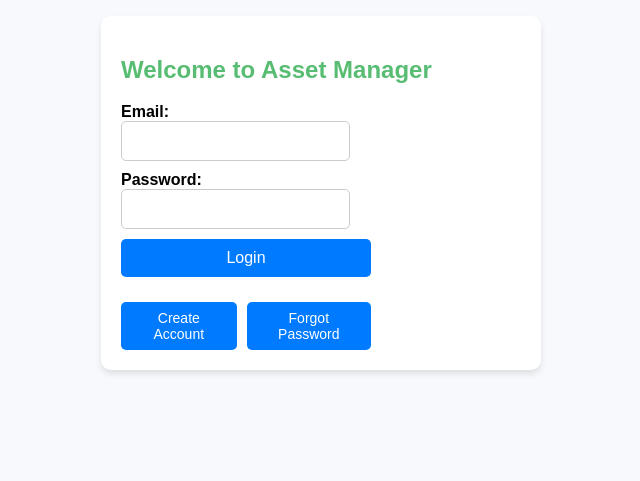
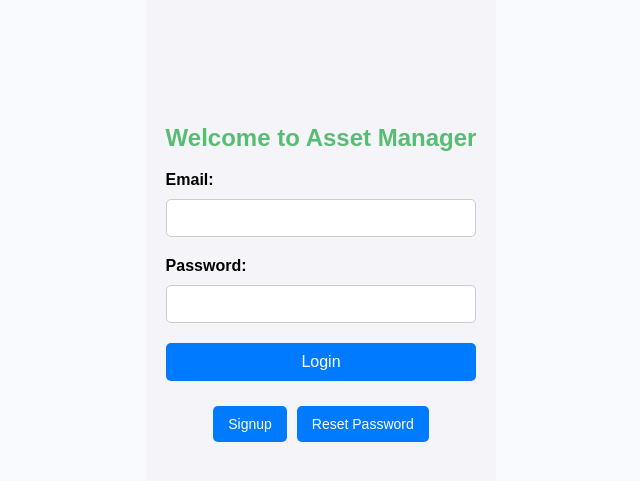
Before and after one commit to SannihithReddy610/AssetManager, a React (Create React App) app: page / in a window 1280 px wide. Shown: the part 207-688 px from the top of the page, without its empty margins (319-959 px from the left). Built offline with nearby package versions, Linux system fonts and the light colour scheme; no server answers.

Commit message:
Added Search by serial number feature

```diff
--- a/src/App.js
+++ b/src/App.js
@@ -1,11 +1,11 @@
-// src/App.js
 import React, { useState, useEffect } from "react";
 import Login from "./Login";
 import Signup from "./Signup";
-import PasswordReset from "./PasswordReset"; // Import PasswordReset component
+import PasswordReset from "./PasswordReset";
 import Logout from "./Logout";
 import { auth } from "./firebase";
 import { onAuthStateChanged } from "firebase/auth";
+import SearchAsset from "./SearchAsset"; // Import the new component
 import "./styles.css";
 
 const App = () => {
@@ -23,30 +23,35 @@ const App = () => {
   return (
     <div className="container">
       {user ? (
-        <div>
-          <h2>Welcome, {user.email}</h2>
-          <Logout />
+        <div className="dashboard">
+          <div className="header">
+            <h2 className="welcome-message">Welcome, {user.email}</h2>
+            <Logout />
+          </div>
+          <SearchAsset /> {/* Include the SearchAsset component */}
         </div>
       ) : (
-        <div>
+        <div className="auth-section">
           {/* Conditional rendering for Login, Signup, and Password Reset */}
           {view === "login" && <Login setView={setView} />}
           {view === "signup" && <Signup />}
           {view === "reset" && <PasswordReset setView={setView} />}
+
+          {/* Buttons for switching views */}
           {view !== "reset" && (
-            <div className="button-container">
+            <div className="button-group">
               <button
                 className="toggle-button"
                 onClick={() => setView(view === "login" ? "signup" : "login")}
               >
-                {view === "login" ? "Create Account" : "Go to Login"}
+                {view === "login" ? "Signup" : "Go to Login"}
               </button>
               {view === "login" && (
                 <button
                   className="toggle-button"
                   onClick={() => setView("reset")}
                 >
-                  Forgot Password
+                  Reset Password
                 </button>
               )}
             </div>
--- /dev/null
+++ b/src/SearchAsset.js
@@ -0,0 +1,112 @@
+import React, { useState } from "react";
+import { database } from "./firebase";
+import { ref, get } from "firebase/database";
+
+const SearchAsset = () => {
+  const [serialNo, setSerialNo] = useState("");
+  const [assetDetails, setAssetDetails] = useState(null);
+  const [error, setError] = useState(null);
+
+  const fetchAssetDetails = async () => {
+    if (!serialNo.trim()) {
+      setError("Please enter a valid Serial Number.");
+      return;
+    }
+    setError(null);
+    setAssetDetails(null);
+
+    try {
+      const assetRef = ref(database, `assets/${serialNo}`);
+      const snapshot = await get(assetRef);
+
+      if (snapshot.exists()) {
+        setAssetDetails(snapshot.val());
+      } else {
+        setError("No asset found with the given Serial Number.");
+      }
+    } catch (err) {
+      setError("An error occurred while fetching asset details.");
+      console.error(err);
+    }
+  };
+
+  return (
+    <div>
+      <h2>Search Asset by Serial Number</h2>
+      <input
+        type="text"
+        value={serialNo}
+        onChange={(e) => setSerialNo(e.target.value)}
+        placeholder="Enter Serial Number"
+      />
+      <button onClick={fetchAssetDetails} className="search-button">Search</button>
+
+      {error && <p style={{ color: "red" }}>{error}</p>}
+      {assetDetails && (
+  <div>
+    <h3>Asset Details:</h3>
+    <table
+      border="1"
+      style={{
+        borderCollapse: "collapse",
+        width: "100%",
+        tableLayout: "fixed",
+      }}
+    >
+      <thead>
+        <tr>
+          <th style={{ width: "30%", textAlign: "left", padding: "8px" }}>
+            Field
+          </th>
+          <th style={{ width: "70%", textAlign: "left", padding: "8px" }}>
+            Value
+          </th>
+        </tr>
+      </thead>
+      <tbody>
+        <tr>
+          <td style={{ padding: "8px" }}>Asset Number</td>
+          <td style={{ padding: "8px" }}>{assetDetails.AssetNo}</td>
+        </tr>
+        <tr>
+          <td style={{ padding: "8px" }}>Asset Category</td>
+          <td style={{ padding: "8px" }}>{assetDetails.AssetCategory}</td>
+        </tr>
+        <tr>
+          <td style={{ padding: "8px" }}>Asset Sub-Category</td>
+          <td style={{ padding: "8px" }}>{assetDetails.AssetSubCategory}</td>
+        </tr>
+        <tr>
+          <td style={{ padding: "8px" }}>Cost Center</td>
+          <td style={{ padding: "8px" }}>{assetDetails.CostCenter}</td>
+        </tr>
+        <tr>
+          <td style={{ padding: "8px" }}>GA</td>
+          <td style={{ padding: "8px" }}>{assetDetails.GA}</td>
+        </tr>
+        <tr>
+          <td style={{ padding: "8px" }}>Asset Description 1</td>
+          <td style={{ padding: "8px" }}>{assetDetails.AssetDescription1}</td>
+        </tr>
+        <tr>
+          <td style={{ padding: "8px" }}>Asset Description 2</td>
+          <td style={{ padding: "8px" }}>{assetDetails.AssetDescription2}</td>
+        </tr>
+        <tr>
+          <td style={{ padding: "8px" }}>Asset Description 3</td>
+          <td style={{ padding: "8px" }}>{assetDetails.AssetDescription3}</td>
+        </tr>
+        <tr>
+          <td style={{ padding: "8px" }}>Cap. Date</td>
+          <td style={{ padding: "8px" }}>{assetDetails.CapDate}</td>
+        </tr>
+      </tbody>
+    </table>
+  </div>
+)}
+
+    </div>
+  );
+};
+
+export default SearchAsset;
--- a/src/firebase.js
+++ b/src/firebase.js
@@ -1,10 +1,13 @@
 // src/firebase.js
 import { initializeApp } from 'firebase/app';
 import { getAuth } from 'firebase/auth';
+import { getDatabase } from "firebase/database";
 
+// For Firebase JS SDK v7.20.0 and later, measurementId is optional
 const firebaseConfig = {
   apiKey: "AIzaSyBVMXuv6HnFPjLnBsR-kqMTGhglEKTXPPo",
   authDomain: "assettmanagerr.firebaseapp.com",
+  databaseURL: "https://assettmanagerr-default-rtdb.asia-southeast1.firebasedatabase.app",
   projectId: "assettmanagerr",
   storageBucket: "assettmanagerr.firebasestorage.app",
   messagingSenderId: "967087291861",
@@ -13,6 +16,5 @@ const firebaseConfig = {
 };
 
 const app = initializeApp(firebaseConfig);
-const auth = getAuth(app);
-
-export { auth };
+export const auth = getAuth(app);
+export const database = getDatabase(app);
--- a/src/styles.css
+++ b/src/styles.css
@@ -7,20 +7,50 @@ body {
     display: flex;
     justify-content: center;
     align-items: center;
-    height: 100vh;
+    height: 120vh;
   }
 
   .container {
-    display: grid;
-    grid-template-columns: 5fr 3fr;
-    background: white;
-    border-radius: 10px;
-    box-shadow: 0 4px 6px rgba(0, 0, 0, 0.1);
+    display: flex;
+    flex-direction: column;
+    justify-content: center;
+    align-items: center;
+    min-height: 100vh;
+    background-color: #f4f4f9;
+    font-family: Arial, sans-serif;
     padding: 20px;
-    max-width: 400px;
-    width: 200%;
-    text-align: left;
+  }
+
+  .dashboard {
+    display: flex;
+    flex-direction: column;
     align-items: center;
+    width: 100%;
+    min-height: 100vh;
+    background-color: #f4f4f9;
+    font-family: Arial, sans-serif;
+    padding: 20px;
+  }
+
+  /* Header layout for welcome message and logout button */
+  .header {
+    display: flex;
+    justify-content: space-between; /* Align items to the far ends */
+    align-items: center;
+    width: 100%;
+    padding: 10px 20px;
+    background-color: #ffffff;
+    box-shadow: 0 2px 4px rgba(0, 0, 0, 0.1);
+    margin-bottom: 20px;
+  }
+
+
+  .auth-section {
+    display: flex;
+    flex-direction: column;
+    justify-content: center;
+    align-items: center;
+    min-height: 100vh;
   }
 
   h2 {
@@ -93,6 +123,14 @@ body {
     color: #89939d;
   }
 
+  .button-group {
+    display: flex;
+    justify-content: center;
+    align-items: center;
+    gap: 10px;
+    margin-top: 10px;
+  }
+
   /* styles.css */
 
 .button-container {
@@ -102,16 +140,119 @@ body {
   }
 
   .toggle-button {
-    padding: 8px 16px;
-    font-size: 14px;
-    cursor: pointer;
     background-color: #007bff;
     color: white;
     border: none;
     border-radius: 5px;
-    transition: background-color 0.3s;
+    padding: 10px 15px;
+    cursor: pointer;
+    font-size: 14px;
+    transition: background-color 0.3s ease;
   }
 
   .toggle-button:hover {
     background-color: #0056b3;
   }
+
+  .welcome-message {
+    font-size: 18px;
+    color: #333;
+  }
+
+  .welcome-section {
+    text-align: center;
+  }
+
+  input[type="text"],
+  input[type="email"],
+  input[type="password"]
+  {
+  width: 100%;
+  padding: 10px;
+  margin: 10px 0;
+  border: 1px solid #ccc;
+  border-radius: 5px;
+  box-sizing: border-box;
+  font-size: 14px;
+  }
+
+  .logged-in-container {
+    position: relative;
+    text-align: center;
+  }
+
+  logout-button {
+    background-color: #ff4d4d;
+    color: white;
+    border: none;
+    padding: 10px 15px;
+    border-radius: 5px;
+    cursor: pointer;
+    font-size: 14px;
+    transition: background-color 0.3s ease;
+  }
+
+  .search-button {
+    padding: 10px 20px;
+    background-color: #007bff;
+    color: white;
+    border: none;
+    border-radius: 5px;
+    font-size: 16px;
+    cursor: pointer;
+    align-items: center;
+    transition: background-color 0.3s ease;
+    margin: 10px 0;
+  }
+
+  .logout-button:hover {
+    background-color: #e63939;
+  }
+
+
+  /* Center Welcome Message */
+  .logged-in-container h2 {
+    margin-top: 50px; /* Adjust to avoid overlap with the logout button */
+  }
+
+
+  /* styles.css */
+
+/* Asset Lookup Styles */
+.asset-lookup {
+    margin-top: 20px;
+  }
+
+  .input-field {
+    padding: 8px;
+    margin-right: 10px;
+    width: 300px;
+    border: 1px solid #ccc;
+    border-radius: 5px;
+  }
+
+  .lookup-button {
+    padding: 8px 16px;
+    background-color: #28a745;
+    color: white;
+    border: none;
+    border-radius: 5px;
+    cursor: pointer;
+    font-size: 14px;
+  }
+
+  .lookup-button:hover {
+    background-color: #218838;
+  }
+
+  .asset-details {
+    margin-top: 20px;
+    background-color: #f8f9fa;
+    padding: 15px;
+    border: 1px solid #ddd;
+    border-radius: 5px;
+  }
+
+  .asset-details h4 {
+    margin-bottom: 10px;
+  }
```
